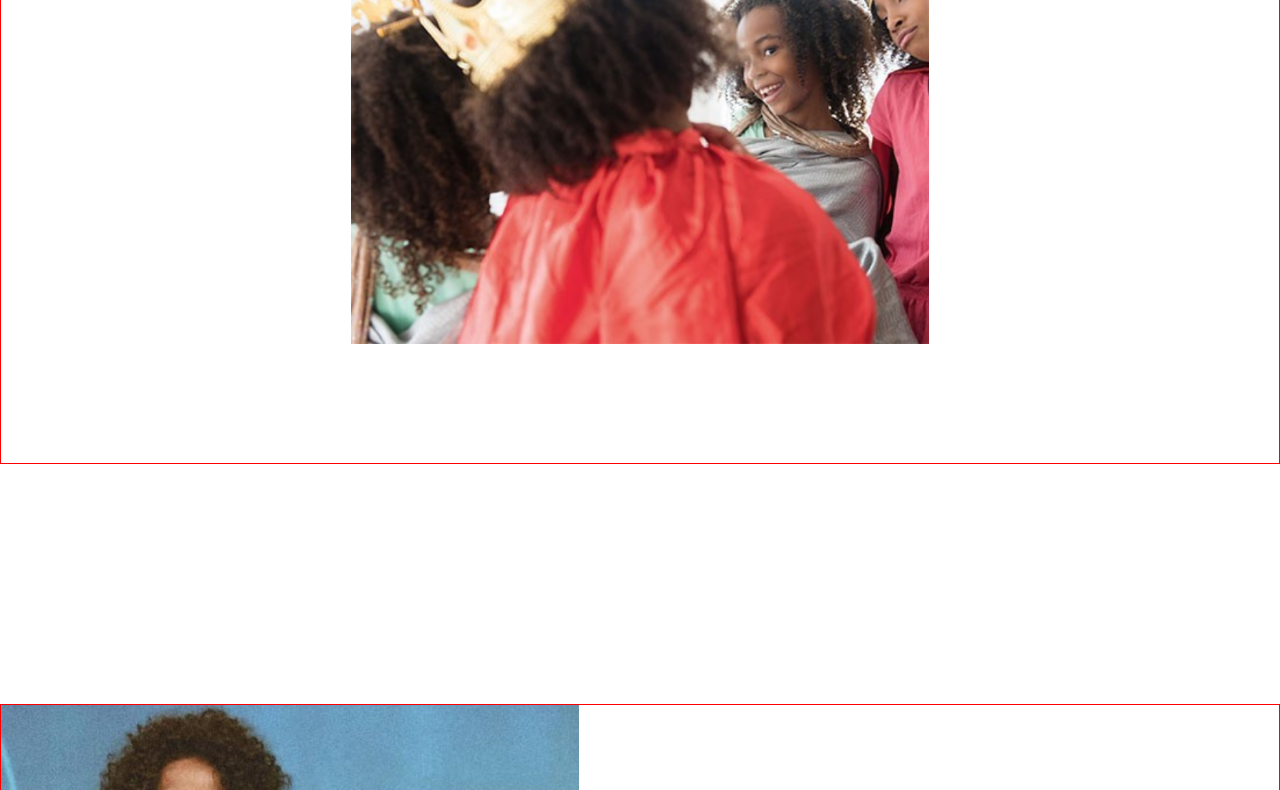
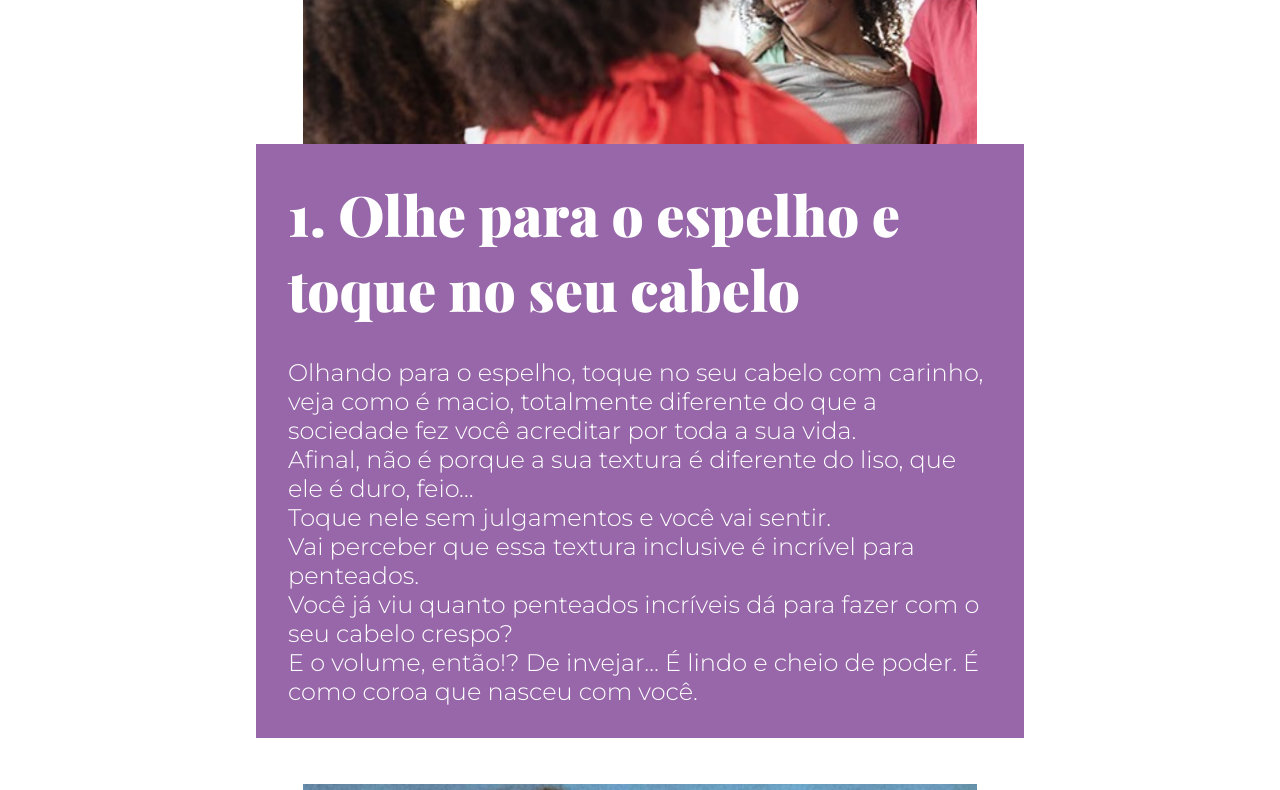
Before and after one commit to victorfrts/toDeCacho, a plain HTML site: page src/index.html in a window 1280 px wide. Shown: the part 1120-1910 px from the top of the page. Drawn offline with nearby package versions, Linux system fonts and the light colour scheme.

Commit message:
style 'pages'

```diff
--- a/src/index.html
+++ b/src/index.html
@@ -50,8 +50,13 @@
             <div class="odd-page">
                 <img src="/assets/1.png" alt=""/>
                 <div class="pages">
-                    <h4></h4>
-                    <p></p>
+                    <h4>1. Olhe para o espelho e toque no seu cabelo</h4>
+                    <p>Olhando para o espelho, toque no seu cabelo com carinho, veja como é macio, totalmente diferente do que a sociedade fez você acreditar por toda a sua vida.
+                        Afinal, não é porque a sua textura é diferente do liso, que ele é duro, feio…
+                        Toque nele sem julgamentos e você vai sentir.
+                        Vai perceber que essa textura inclusive é incrível para penteados.
+                        Você já viu quanto penteados incríveis dá para fazer com o seu cabelo crespo?
+                        E o volume, então!? De invejar… É lindo e cheio de poder. É como coroa que nasceu com você.</p>
                 </div>
             </div>
             <div class="even-page">
--- a/src/styles.css
+++ b/src/styles.css
@@ -139,25 +139,48 @@ main{
 .book{
     display: grid;
     grid-template-columns: repeat(auto-fill, minmax(650px, 1fr));
-    gap: 0 1rem;
 }
 
 .book img{
     width: auto;
-    height: 60vh;
+    height: 70vh;
+}
+
+.book h4{
+    padding: 2rem;
+    color: #FFFFFF;
+    font-family: Playfair Display;
+    font-size: 3.5rem;
+}
+
+.book p{
+    padding: 0px 2rem 2rem 2rem;
+    font-family: Montserrat;
+    color: #FFFFFF;
+    font-size: 1.5rem;
+    white-space: pre-line;
 }
 
 .odd-page{
     display: flex;
-    align-items: center;
+    align-items: flex-start;
     justify-content: center;
-    height: 90vh;
-    border: solid 1px red;
+    height: 100vh;
 }
 
 .even-page{
-    height: 90vh;
-    border: solid 1px red;
+    display: flex;
+    align-items: flex-start;
+    justify-content: center;
+    height: 100vh;
+}
+
+.pages{
+    position: absolute;
+    top: 50%;
+    width: 60%;
+    background: #9767A9;
+    height: auto;
 }
 
 @media only screen and (min-width: 650px) {
```
